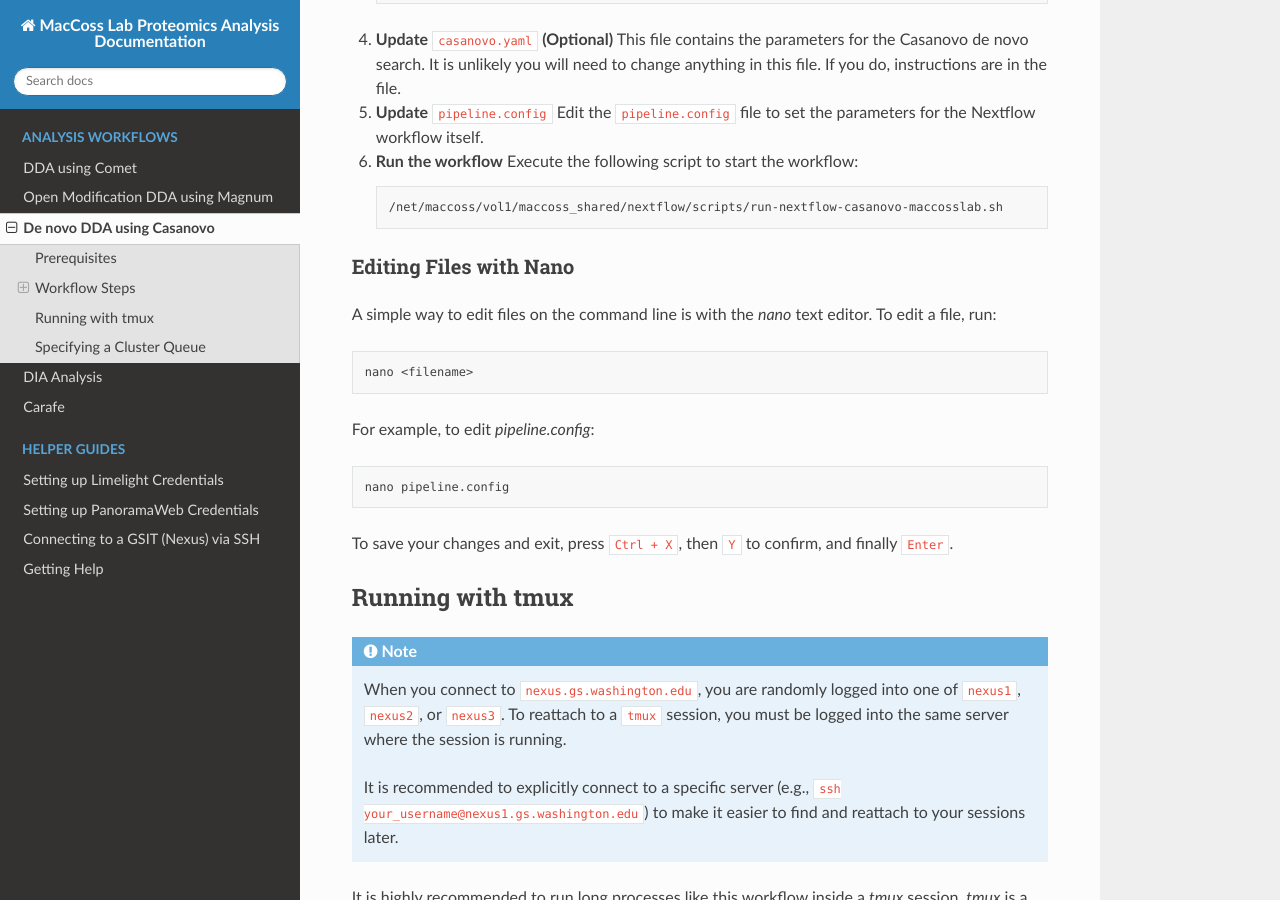
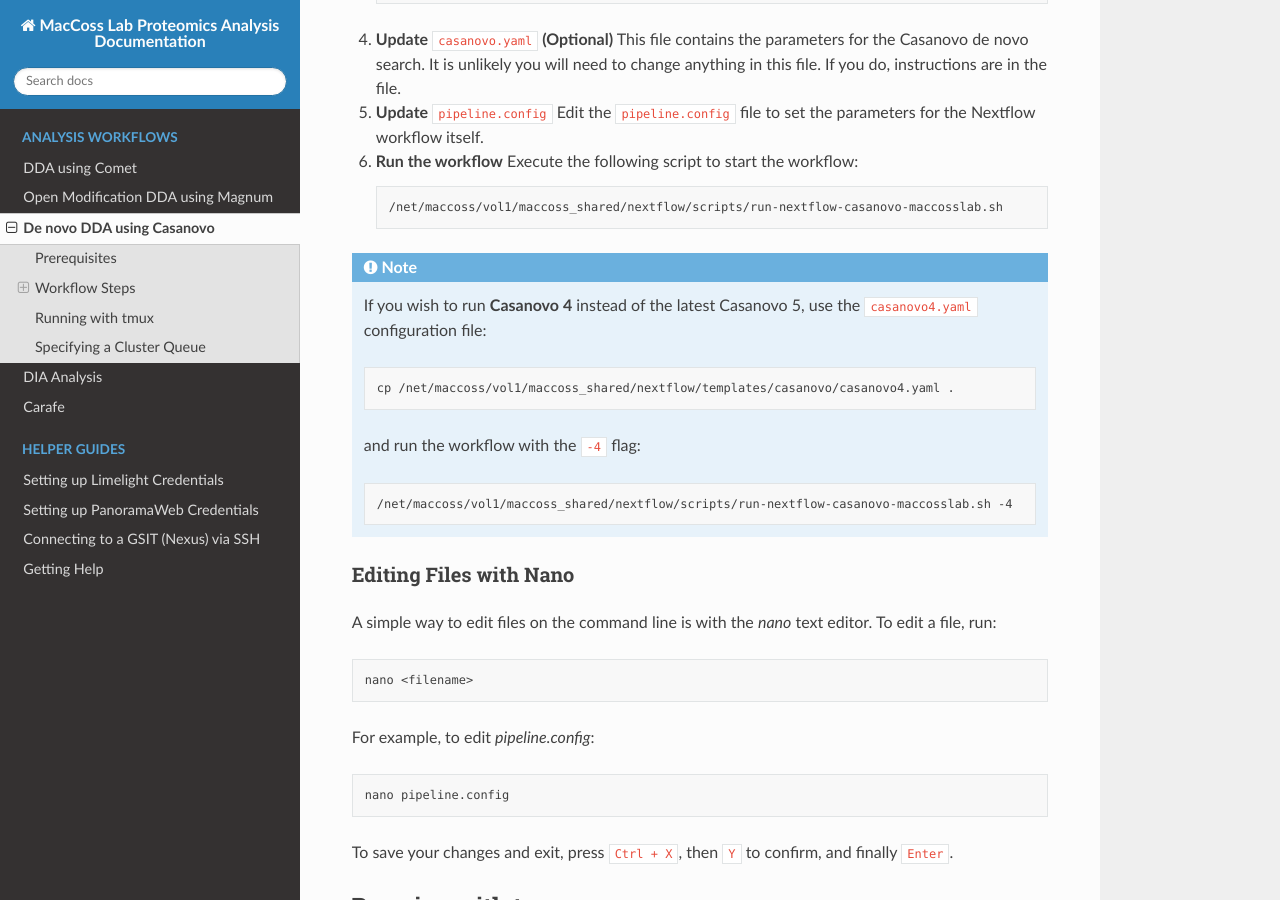
Before and after one commit to mriffle/maccoss-gsit-cluster-docs, a Sphinx documentation site: the page built from docs/dda_casanovo.rst, in a window 1280 px wide and 900 px high, scrolled down 752 px. Built offline with Sphinx 7.4.7 and the Read the Docs theme 3.1.0, drawn with Linux system fonts in a browser that asks for light colours.

Commit message:
update with instructions for casanovo 4

```diff
--- a/docs/dda_casanovo.rst
+++ b/docs/dda_casanovo.rst
@@ -46,6 +46,21 @@
    .. code-block:: bash
 
       /net/maccoss/vol1/maccoss_shared/nextflow/scripts/run-nextflow-casanovo-maccosslab.sh
+
+
+.. note::
+   If you wish to run **Casanovo 4** instead of the latest Casanovo 5, use the ``casanovo4.yaml`` configuration file:
+
+   .. code-block:: bash
+
+      cp /net/maccoss/vol1/maccoss_shared/nextflow/templates/casanovo/casanovo4.yaml .
+
+   and run the workflow with the ``-4`` flag:
+
+   .. code-block:: bash
+
+      /net/maccoss/vol1/maccoss_shared/nextflow/scripts/run-nextflow-casanovo-maccosslab.sh -4
+
 
 Editing Files with Nano
 ~~~~~~~~~~~~~~~~~~~~~~~
```
